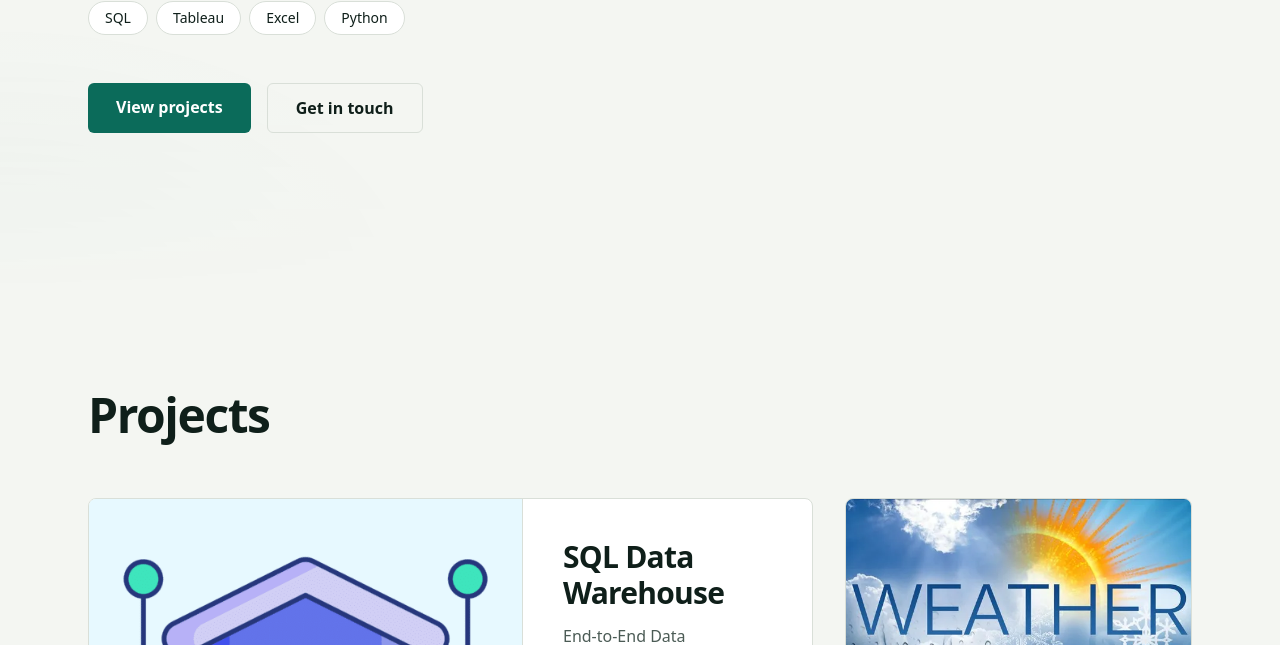
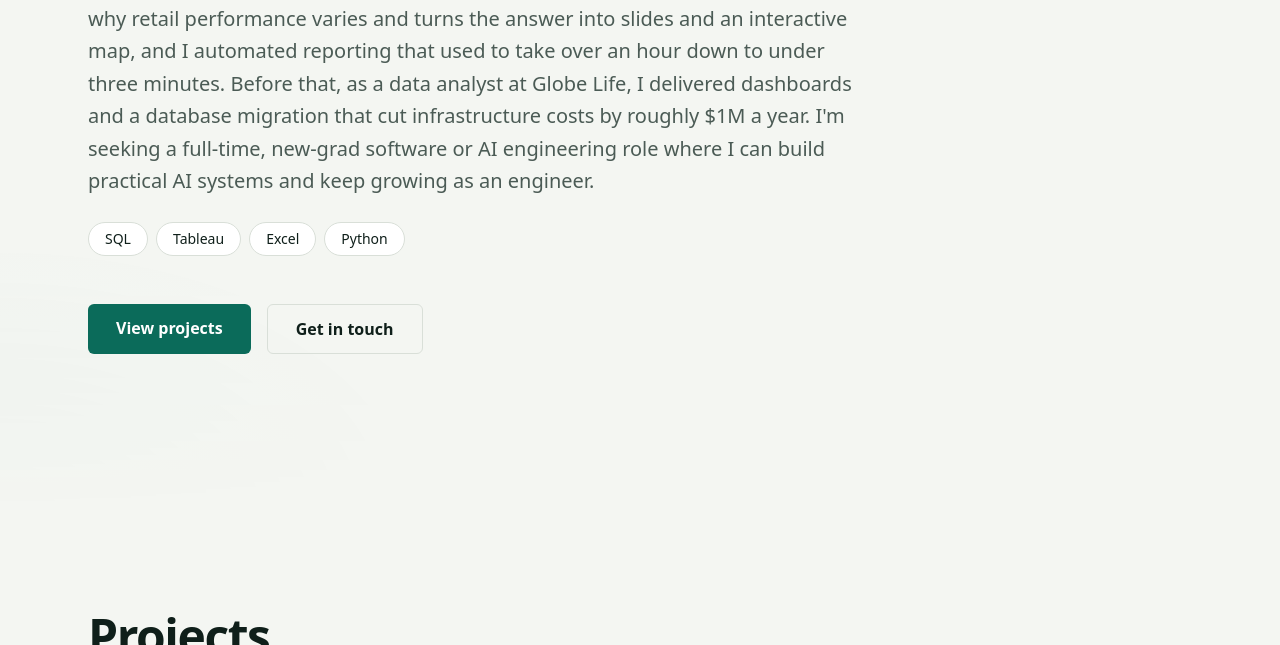
Before and after one commit to IvanYau88/IvanYau88.github.io, an Astro site: page / in a window 1280 px wide. Shown: the part 455-1100 px from the top of the page. Built offline with nearby package versions, Linux system fonts and the light colour scheme; Astro itself is replaced by a stand-in of ours.

Commit message:
Replace hero tagline with about-me paragraph

```diff
--- a/src/data.ts
+++ b/src/data.ts
@@ -8,6 +8,7 @@ import python from './assets/projects/Python.jpg';
 export const profile = {
   name: 'Ivan Yau',
   tagline: 'Data Analyst skilled in SQL, Tableau, Excel, and Python',
+  intro: "I'm Ivan, a master's student in Business Analytics and AI at UT Dallas, focused on building AI-powered software and data products. This summer I was an AI Engineer Intern at Samsung, where I built a multi-agent dashboard that explains why retail performance varies and turns the answer into slides and an interactive map, and I automated reporting that used to take over an hour down to under three minutes. Before that, as a data analyst at Globe Life, I delivered dashboards and a database migration that cut infrastructure costs by roughly $1M a year. I'm seeking a full-time, new-grad software or AI engineering role where I can build practical AI systems and keep growing as an engineer.",
   email: 'ivanyau88@yahoo.com',
   phone: '(469) 207-9773',
   address: 'Allen, TX 75013',
--- a/src/pages/index.astro
+++ b/src/pages/index.astro
@@ -50,7 +50,7 @@ const ogImage = new URL(projects[0].image.src, Astro.site ?? Astro.url).href;
       <div class="hero-bg absolute inset-0 -z-10" aria-hidden="true"></div>
       <div class="mx-auto max-w-6xl px-6 pb-28 pt-40 sm:pb-40 sm:pt-56">
         <h1 class="reveal text-hero font-extrabold" style="--d:0ms">{profile.name}</h1>
-        <p class="reveal mt-8 max-w-xl text-pretty text-lead text-muted" style="--d:120ms">{profile.tagline}.</p>
+        <p class="reveal mt-8 max-w-3xl text-pretty text-base leading-relaxed text-muted sm:text-lg lg:text-xl" style="--d:120ms">{profile.intro}</p>
         <ul class="reveal mt-6 flex flex-wrap gap-2" style="--d:200ms" aria-label="Skills">
           {skills.map((s) => <li class="rounded-full border border-line bg-surface px-4 py-1.5 text-sm font-medium">{s}</li>)}
         </ul>
```
